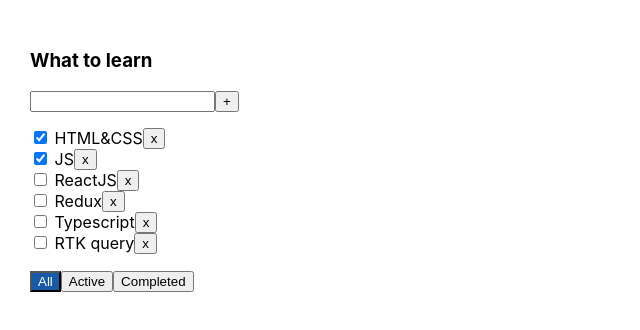
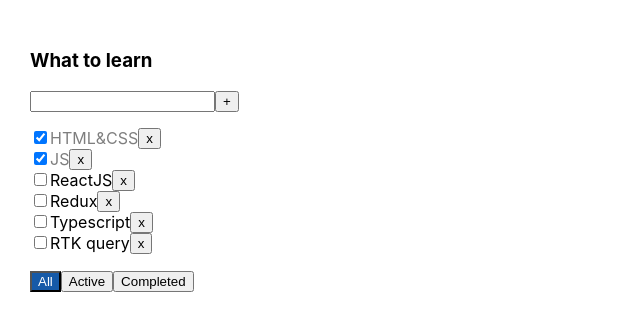
Before and after one commit to RomanHass/todolist, a React (Vite) app: page / in a window 1280 px wide. Shown: the top 330 px of the page, without its empty margins (0-640 px from the left). Built offline with nearby package versions, Linux system fonts and the light colour scheme.

Commit message:
Add: completed task has a different color

```diff
--- a/src/App.css
+++ b/src/App.css
@@ -19,3 +19,7 @@
   background-color: rgb(22, 90, 168);
   color: white;
 }
+
+.is-done {
+  opacity: 0.5;
+}
--- a/src/components/Tasks.tsx
+++ b/src/components/Tasks.tsx
@@ -3,16 +3,18 @@
 
 type PropsType = TaskType & {
   onChange: (taskId: string, isDone: boolean) => void
+  className: string
 }
 
-export const Task = ({ id, isDone, title, onChange }: PropsType) => {
+export const Task = ({ id, isDone, title, onChange, className }: PropsType) => {
   const onChangeTaskStatusHandler = (e: ChangeEvent<HTMLInputElement>) => {
     onChange(id, e.currentTarget.checked)
   }
 
   return (
     <li>
-      <input type="checkbox" checked={isDone} onChange={onChangeTaskStatusHandler} /> <span>{title}</span>
+      <input type="checkbox" checked={isDone} onChange={onChangeTaskStatusHandler} />
+      <span className={className}>{title}</span>
     </li>
   )
 }
--- a/src/components/Todolist.tsx
+++ b/src/components/Todolist.tsx
@@ -67,7 +67,13 @@
 
     return (
       <div key={t.id} style={{ display: 'flex' }}>
-        <Task id={t.id} isDone={t.isDone} title={t.title} onChange={changeTaskStatusHandler} />
+        <Task
+          className={t.isDone ? 'is-done' : ''}
+          id={t.id}
+          isDone={t.isDone}
+          title={t.title}
+          onChange={changeTaskStatusHandler}
+        />
         <Button onClick={removeTaskHandler} title={'x'} />
       </div>
     )
```
